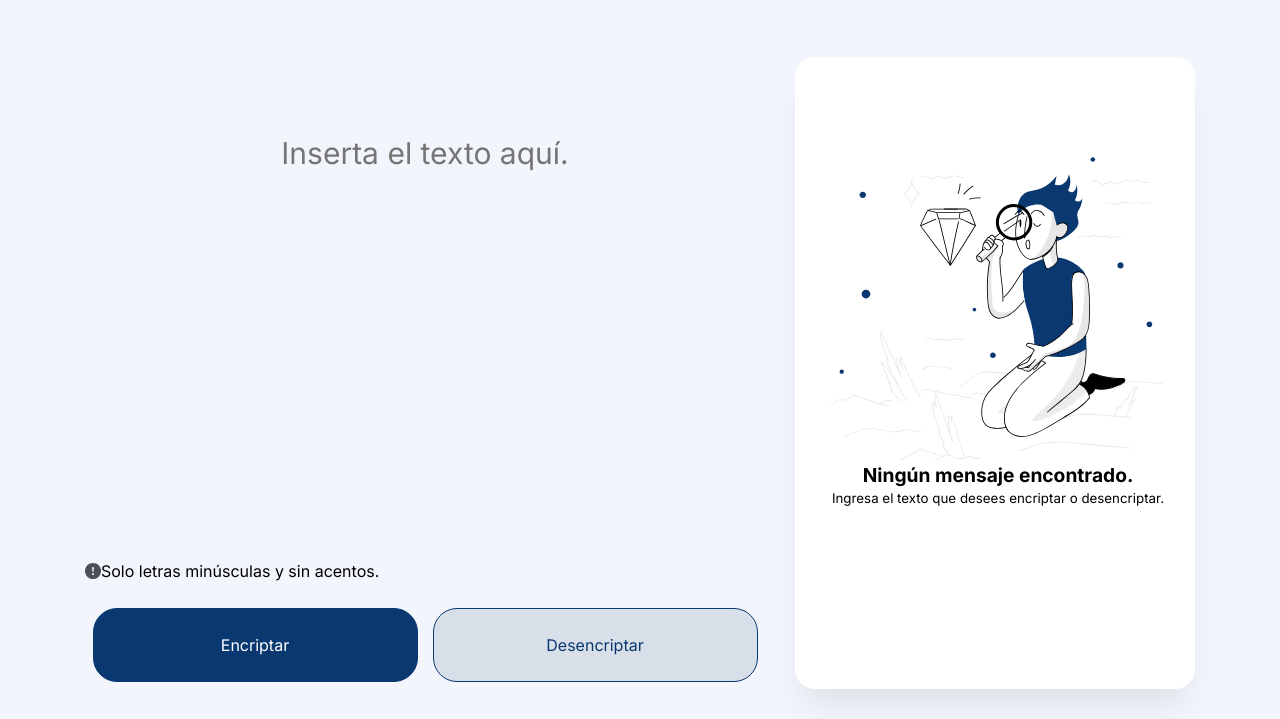
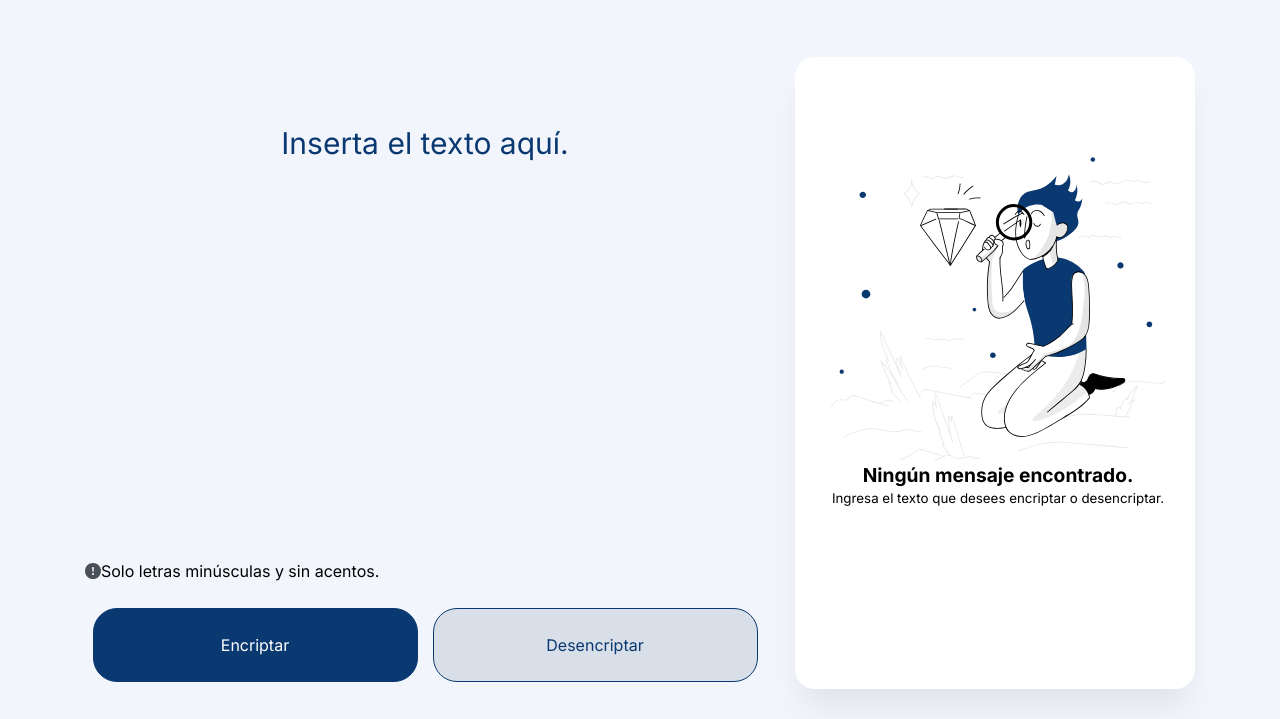
Before and after one commit to Jagen74/challenge-alura-g6, a plain HTML site: page index.html in a window 1280 px wide. Shown: the part 61-780 px from the top of the page. Drawn offline with Linux system fonts and the light colour scheme.

Commit message:
change colors in textarea

```diff
--- a/styles/style.css
+++ b/styles/style.css
@@ -40,17 +40,21 @@
 
  .text_area_1 {
    resize: none;
-   text-decoration-color: #0A3871;
    text-align: center;
    width: 343px;
    height: 444px;
    font-size: 3rem;
-   line-height: 200px;
+   line-height: 18rem;
    border-radius: 32px;
    margin-bottom: 10px;
    background-color: #F3F5FC;
    border: none;
+   color: #0A3871 ;
  }
+
+ .text_area_1::placeholder {
+  color: #0A3871;
+}
 
  .notice {
    display: flex;
@@ -65,10 +69,11 @@
    width: 343px;
    height: 10px;
    font-size: 2.5rem;
-   line-height: 200px;
+   line-height: 18rem;
    border-radius: 32px;
    border: none;
    box-sizing: border-box;
+   color: #495057;
  }
 
  .article2 {
```
